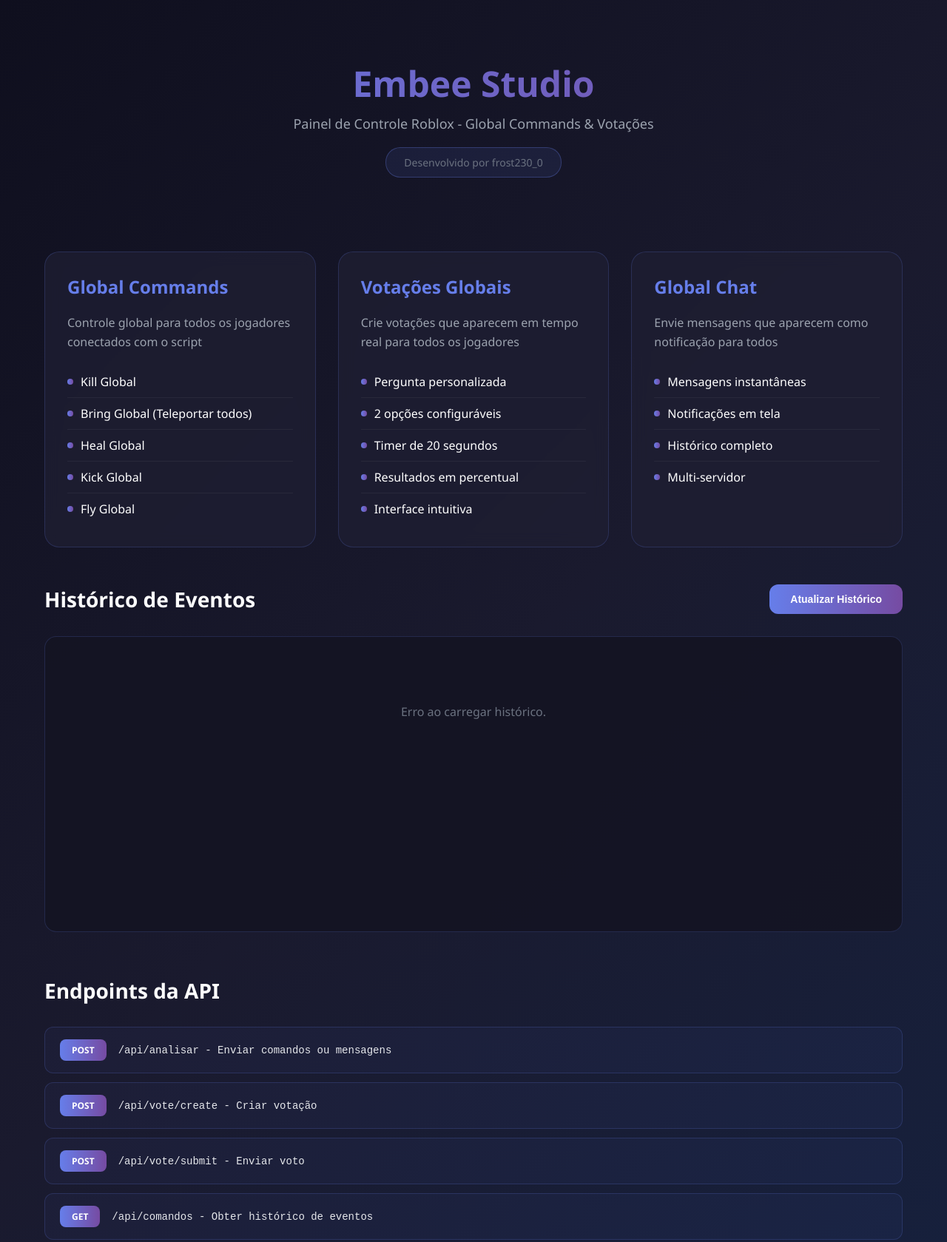
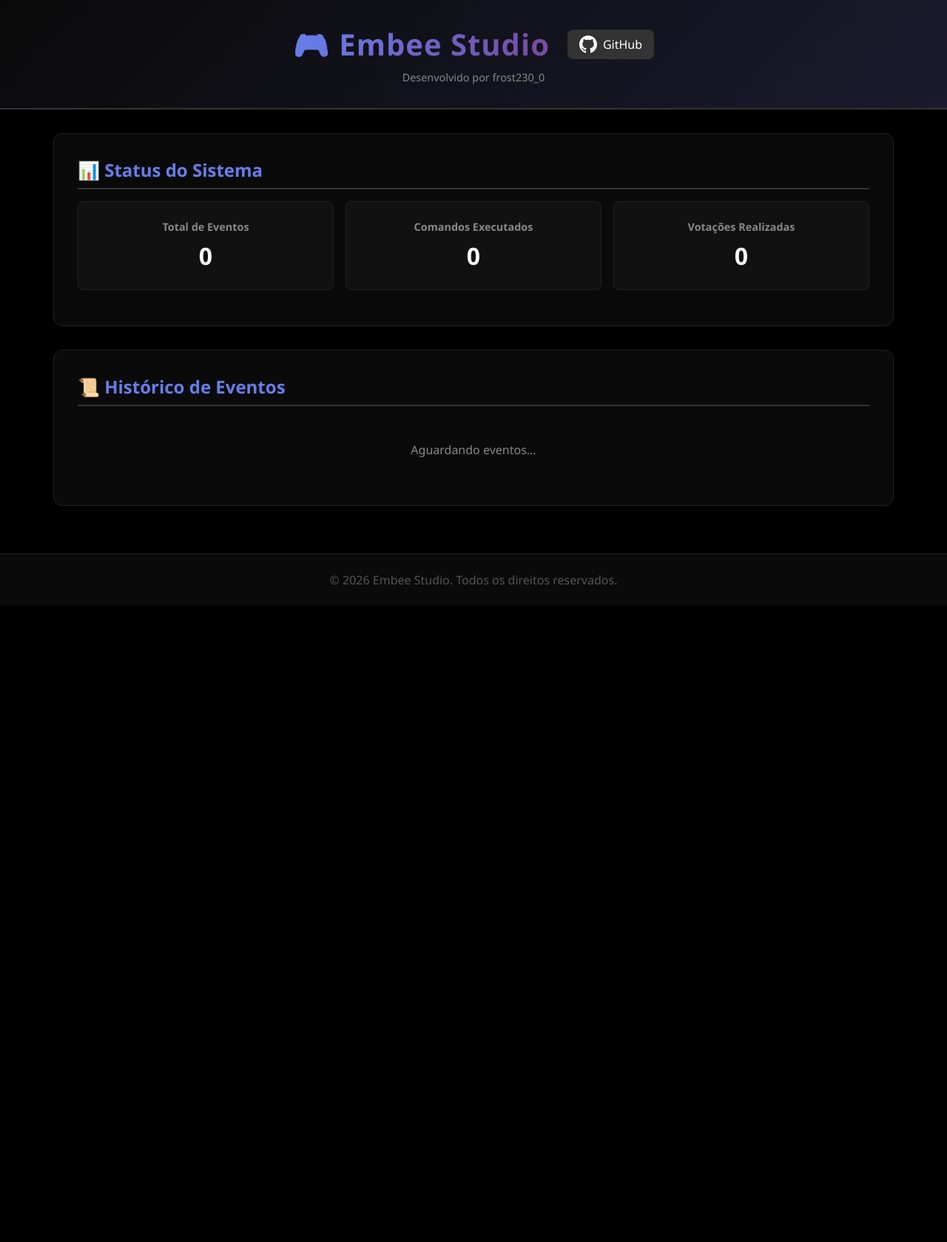
Before and after one commit to Frost230/analisy, a website: page public/index.html in a window 1280 px wide. Shown: the top 1679 px of the page at 74% size. After the commit the page ends 819 px from the top, so only its background shows below. Drawn offline with Linux system fonts and the light colour scheme; no server answers.

Commit message:
embee stuido edit

```diff
--- a/public/index.html
+++ b/public/index.html
@@ -1,9 +1,10 @@
+
 <!DOCTYPE html>
 <html lang="pt-BR">
 <head>
     <meta charset="UTF-8">
     <meta name="viewport" content="width=device-width, initial-scale=1.0">
-    <title>Embee Studio - Painel de Controle</title>
+    <title>Embee Studio - Painel Global</title>
     <style>
         * {
             margin: 0;
@@ -13,414 +14,312 @@
 
         body {
             font-family: 'Segoe UI', Tahoma, Geneva, Verdana, sans-serif;
-            background: linear-gradient(135deg, #0f0f1e 0%, #1a1a2e 50%, #16213e 100%);
+            background: #000000;
+            color: #ffffff;
             min-height: 100vh;
-            color: #ffffff;
-        }
-
-        .container {
-            max-width: 1200px;
-            margin: 0 auto;
-            padding: 40px 20px;
+            display: flex;
+            flex-direction: column;
         }
 
         header {
+            background: linear-gradient(135deg, #0a0a0a 0%, #1a1a2e 100%);
+            padding: 2rem;
             text-align: center;
-            margin-bottom: 60px;
-            padding: 40px 0;
+            border-bottom: 2px solid #333333;
+            box-shadow: 0 4px 20px rgba(0,0,0,0.5);
         }
 
-        .logo {
-            font-size: 48px;
-            font-weight: 800;
+        .header-content {
+            max-width: 1200px;
+            margin: 0 auto;
+            display: flex;
+            justify-content: center;
+            align-items: center;
+            gap: 1.5rem;
+        }
+
+        h1 {
+            font-size: 2.5rem;
             background: linear-gradient(90deg, #667eea 0%, #764ba2 100%);
             -webkit-background-clip: text;
             -webkit-text-fill-color: transparent;
             background-clip: text;
-            margin-bottom: 10px;
+            letter-spacing: 1px;
         }
 
-        .subtitle {
-            font-size: 18px;
-            color: #9ca3af;
-            margin-bottom: 20px;
-        }
-
-        .credits {
-            font-size: 14px;
-            color: #6b7280;
-            background: rgba(102, 126, 234, 0.1);
-            display: inline-block;
-            padding: 10px 24px;
-            border-radius: 20px;
-            border: 1px solid rgba(102, 126, 234, 0.3);
-        }
-
-        .grid {
-            display: grid;
-            grid-template-columns: repeat(auto-fit, minmax(350px, 1fr));
-            gap: 30px;
-            margin-bottom: 50px;
-        }
-
-        .card {
-            background: rgba(30, 30, 50, 0.8);
-            border: 1px solid rgba(102, 126, 234, 0.2);
-            border-radius: 20px;
-            padding: 30px;
-            backdrop-filter: blur(10px);
+        .github-link {
+            display: flex;
+            align-items: center;
+            gap: 0.5rem;
+            color: #ffffff;
+            text-decoration: none;
+            padding: 0.5rem 1rem;
+            border-radius: 8px;
+            background: #333333;
             transition: all 0.3s ease;
         }
 
-        .card:hover {
-            transform: translateY(-5px);
-            border-color: rgba(102, 126, 234, 0.5);
-            box-shadow: 0 20px 40px rgba(102, 126, 234, 0.2);
+        .github-link:hover {
+            background: #444444;
+            transform: translateY(-2px);
+            box-shadow: 0 4px 12px rgba(102, 126, 234, 0.3);
         }
 
-        .card-title {
-            font-size: 24px;
-            font-weight: 700;
-            margin-bottom: 20px;
-            color: #667eea;
+        .github-icon {
+            width: 24px;
+            height: 24px;
         }
 
-        .card-description {
-            color: #9ca3af;
-            margin-bottom: 20px;
-            line-height: 1.6;
+        .dev-credit {
+            margin-top: 0.5rem;
+            font-size: 0.9rem;
+            color: #888888;
         }
 
-        .feature-list {
-            list-style: none;
+        main {
+            flex: 1;
+            padding: 2rem;
+            max-width: 1200px;
+            margin: 0 auto;
+            width: 100%;
         }
 
-        .feature-list li {
-            padding: 10px 0;
-            border-bottom: 1px solid rgba(255, 255, 255, 0.05);
-            display: flex;
-            align-items: center;
-            gap: 10px;
+        .container {
+            background: #0a0a0a;
+            border-radius: 12px;
+            padding: 2rem;
+            margin-bottom: 2rem;
+            border: 1px solid #222222;
+            box-shadow: 0 8px 32px rgba(0,0,0,0.4);
         }
 
-        .feature-list li:last-child {
-            border-bottom: none;
+        .container h2 {
+            margin-bottom: 1rem;
+            color: #667eea;
+            font-size: 1.5rem;
+            border-bottom: 2px solid #333333;
+            padding-bottom: 0.5rem;
         }
 
-        .feature-icon {
-            width: 8px;
-            height: 8px;
-            background: linear-gradient(90deg, #667eea 0%, #764ba2 100%);
-            border-radius: 50%;
+        .status-grid {
+            display: grid;
+            grid-template-columns: repeat(auto-fit, minmax(200px, 1fr));
+            gap: 1rem;
+            margin-bottom: 1rem;
         }
 
-        .events-section {
-            margin-top: 40px;
+        .status-card {
+            background: #111111;
+            padding: 1.5rem;
+            border-radius: 8px;
+            border: 1px solid #222222;
+            text-align: center;
+            transition: all 0.3s ease;
         }
 
-        .section-header {
+        .status-card:hover {
+            border-color: #667eea;
+            transform: translateY(-4px);
+            box-shadow: 0 8px 24px rgba(102,126,234,0.2);
+        }
+
+        .status-card h3 {
+            color: #888888;
+            font-size: 0.9rem;
+            margin-bottom: 0.5rem;
+        }
+
+        .status-card p {
+            font-size: 2rem;
+            font-weight: bold;
+            color: #ffffff;
+        }
+
+        .command-item {
+            background: #111111;
+            padding: 1rem;
+            margin-bottom: 0.5rem;
+            border-radius: 6px;
+            border-left: 4px solid #667eea;
             display: flex;
             justify-content: space-between;
             align-items: center;
-            margin-bottom: 30px;
-        }
-
-        .section-title {
-            font-size: 28px;
-            font-weight: 700;
-        }
-
-        .refresh-btn {
-            background: linear-gradient(90deg, #667eea 0%, #764ba2 100%);
-            color: white;
-            border: none;
-            padding: 12px 28px;
-            border-radius: 12px;
-            font-size: 14px;
-            font-weight: 600;
-            cursor: pointer;
-            transition: all 0.3s ease;
-        }
-
-        .refresh-btn:hover {
-            transform: scale(1.05);
-            box-shadow: 0 10px 30px rgba(102, 126, 234, 0.4);
-        }
-
-        .refresh-btn:active {
-            transform: scale(0.95);
-        }
-
-        #historicoConteudo {
-            background: rgba(20, 20, 35, 0.9);
-            border: 1px solid rgba(102, 126, 234, 0.2);
-            border-radius: 16px;
-            padding: 30px;
-            min-height: 400px;
-        }
-
-        .event-message {
-            background: rgba(102, 126, 234, 0.1);
-            border-left: 4px solid #667eea;
-            padding: 16px 20px;
-            border-radius: 8px;
-            margin-bottom: 12px;
             transition: all 0.2s ease;
         }
 
-        .event-message:hover {
-            background: rgba(102, 126, 234, 0.2);
+        .command-item:hover {
+            background: #1a1a1a;
+            transform: translateX(4px);
         }
 
-        .event-message.init {
-            border-left-color: #764ba2;
+        .command-type {
+            display: inline-block;
+            padding: 0.25rem 0.75rem;
+            border-radius: 4px;
+            font-size: 0.8rem;
+            font-weight: bold;
         }
 
-        .event-message.command {
-            border-left-color: #f472b6;
+        .type-chat {
+            background: #1e3a5f;
+            color: #60a5fa;
         }
 
-        .event-player {
-            font-weight: 700;
-            color: #ffffff;
+        .type-command {
+            background: #2d1f1f;
+            color: #f97316;
         }
 
-        .event-action {
-            color: #d1d5db;
+        .type-vote {
+            background: #1f2d1f;
+            color: #4ade80;
         }
 
-        .event-time {
-            display: block;
-            margin-top: 8px;
-            font-size: 12px;
-            color: #6b7280;
-        }
-
-        .empty-state {
-            text-align: center;
-            padding: 60px 20px;
-            color: #6b7280;
-        }
-
-        .endpoints-section {
-            margin-top: 60px;
-        }
-
-        .endpoint-item {
-            background: rgba(102, 126, 234, 0.05);
-            border: 1px solid rgba(102, 126, 234, 0.2);
-            border-radius: 12px;
-            padding: 16px 20px;
-            margin-bottom: 12px;
-            display: flex;
-            align-items: center;
-            gap: 16px;
-        }
-
-        .endpoint-method {
-            background: linear-gradient(90deg, #667eea 0%, #764ba2 100%);
-            color: white;
-            padding: 6px 16px;
-            border-radius: 8px;
-            font-weight: 700;
-            font-size: 12px;
-            text-transform: uppercase;
-        }
-
-        .endpoint-path {
-            font-family: 'Courier New', Courier, monospace;
-            font-size: 14px;
-            color: #e5e7eb;
+        .command-meta {
+            font-size: 0.8rem;
+            color: #888888;
+            margin-top: 0.25rem;
         }
 
         footer {
             text-align: center;
-            margin-top: 80px;
-            padding: 30px 0;
-            color: #4b5563;
-            border-top: 1px solid rgba(102, 126, 234, 0.1);
-        }
-
-        footer a {
-            color: #667eea;
-            text-decoration: none;
-        }
-
-        @media (max-width: 768px) {
-            .logo {
-                font-size: 36px;
-            }
-
-            .section-header {
-                flex-direction: column;
-                gap: 20px;
-                text-align: center;
-            }
+            padding: 1.5rem;
+            background: #0a0a0a;
+            border-top: 1px solid #222222;
+            color: #555555;
         }
     </style>
 </head>
 <body>
-    <div class="container">
     <header>
-            <h1 class="logo">Embee Studio</h1>
-            <p class="subtitle">Painel de Controle Roblox - Global Commands & Votações</p>
-            <div class="credits">Desenvolvido por frost230_0</div>
+        <div class="header-content">
+            <h1>🎮 Embee Studio</h1>
+            <a href="https://github.com/Frost230/analisy" target="_blank" class="github-link">
+                <svg class="github-icon" viewBox="0 0 24 24" fill="currentColor">
+                    <path d="M12 0c-6.626 0-12 5.373-12 12 0 5.302 3.438 9.8 8.207 11.387.599.111.793-.261.793-.577v-2.234c-3.338.726-4.033-1.416-4.033-1.416-.546-1.387-1.333-1.756-1.333-1.756-1.089-.745.083-.729.083-.729 1.205.084 1.839 1.237 1.839 1.237 1.07 1.834 2.807 1.304 3.492.997.107-.775.418-1.305.762-1.604-2.665-.305-5.467-1.334-5.467-5.931 0-1.311.469-2.381 1.236-3.221-.124-.303-.535-1.524.117-3.176 0 0 1.008-.322 3.301 1.23.957-.266 1.983-.399 3.003-.404 1.02.005 2.047.138 3.006.404 2.291-1.552 3.297-1.23 3.297-1.23.653 1.653.242 2.874.118 3.176.77.84 1.235 1.911 1.235 3.221 0 4.609-2.807 5.624-5.479 5.921.43.372.823 1.102.823 2.222v3.293c0 .319.192.694.801.576 4.765-1.589 8.199-6.086 8.199-11.386 0-6.627-5.373-12-12-12z"/>
+                </svg>
+                GitHub
+            </a>
+        </div>
+        <p class="dev-credit">Desenvolvido por frost230_0</p>
     </header>
 
-        <div class="grid">
-            <div class="card">
-                <h2 class="card-title">Global Commands</h2>
-                <p class="card-description">Controle global para todos os jogadores conectados com o script</p>
-                <ul class="feature-list">
-                    <li><span class="feature-icon"></span>Kill Global</li>
-                    <li><span class="feature-icon"></span>Bring Global (Teleportar todos)</li>
-                    <li><span class="feature-icon"></span>Heal Global</li>
-                    <li><span class="feature-icon"></span>Kick Global</li>
-                    <li><span class="feature-icon"></span>Fly Global</li>
-                </ul>
+    <main>
+        <div class="container">
+            <h2>📊 Status do Sistema</h2>
+            <div class="status-grid">
+                <div class="status-card">
+                    <h3>Total de Eventos</h3>
+                    <p id="totalEvents">0</p>
                 </div>
-            <div class="card">
-                <h2 class="card-title">Votações Globais</h2>
-                <p class="card-description">Crie votações que aparecem em tempo real para todos os jogadores</p>
-                <ul class="feature-list">
-                    <li><span class="feature-icon"></span>Pergunta personalizada</li>
-                    <li><span class="feature-icon"></span>2 opções configuráveis</li>
-                    <li><span class="feature-icon"></span>Timer de 20 segundos</li>
-                    <li><span class="feature-icon"></span>Resultados em percentual</li>
-                    <li><span class="feature-icon"></span>Interface intuitiva</li>
-                </ul>
+                <div class="status-card">
+                    <h3>Comandos Executados</h3>
+                    <p id="totalCommands">0</p>
                 </div>
-            <div class="card">
-                <h2 class="card-title">Global Chat</h2>
-                <p class="card-description">Envie mensagens que aparecem como notificação para todos</p>
-                <ul class="feature-list">
-                    <li><span class="feature-icon"></span>Mensagens instantâneas</li>
-                    <li><span class="feature-icon"></span>Notificações em tela</li>
-                    <li><span class="feature-icon"></span>Histórico completo</li>
-                    <li><span class="feature-icon"></span>Multi-servidor</li>
-                </ul>
+                <div class="status-card">
+                    <h3>Votações Realizadas</h3>
+                    <p id="totalVotes">0</p>
+                </div>
             </div>
         </div>
 
-        <div class="events-section">
-            <div class="section-header">
-                <h2 class="section-title">Histórico de Eventos</h2>
-                <button class="refresh-btn" id="refreshButton">Atualizar Histórico</button>
-            </div>
-            <div id="historicoConteudo" class="empty-state">Carregando histórico...</div>
-        </div>
-
-        <div class="endpoints-section">
-            <h2 class="section-title" style="margin-bottom: 30px;">Endpoints da API</h2>
-            <div class="endpoint-item">
-                <span class="endpoint-method">POST</span>
-                <span class="endpoint-path">/api/analisar - Enviar comandos ou mensagens</span>
-            </div>
-            <div class="endpoint-item">
-                <span class="endpoint-method">POST</span>
-                <span class="endpoint-path">/api/vote/create - Criar votação</span>
-            </div>
-            <div class="endpoint-item">
-                <span class="endpoint-method">POST</span>
-                <span class="endpoint-path">/api/vote/submit - Enviar voto</span>
-            </div>
-            <div class="endpoint-item">
-                <span class="endpoint-method">GET</span>
-                <span class="endpoint-path">/api/comandos - Obter histórico de eventos</span>
+        <div class="container">
+            <h2>📜 Histórico de Eventos</h2>
+            <div id="historyContainer">
+                <p style="color: #888888; text-align: center; padding: 2rem;">Aguardando eventos...</p>
             </div>
         </div>
+    </main>
 
     <footer>
         <p>&copy; 2026 Embee Studio. Todos os direitos reservados.</p>
     </footer>
-    </div>
 
     <script>
-        const historicoConteudo = document.getElementById('historicoConteudo');
-        const refreshButton = document.getElementById('refreshButton');
+        let totalEvents = 0;
+        let totalCommands = 0;
+        let totalVotes = 0;
 
-        function escapeHtml(str) {
-            return String(str)
-                .replace(/&/g, '&amp;')
-                .replace(/</g, '&lt;')
-                .replace(/>/g, '&gt;')
-                .replace(/"/g, '&quot;')
-                .replace(/'/g, '&#039;');
-        }
-
-        function formatarMensagem(evento) {
-            if (!evento) return '';
-
-            if (evento.tipo === 'vote_start') {
-                return `
-                    <div class="event-message init">
-                        <span class="event-player">[VOTAÇÃO INICIADA] ${evento.player || 'Sistema'}</span>
-                        <span class="event-action"> - ${escapeHtml(evento.vote.question)}</span>
-                        <span class="event-time">${new Date(evento.timestamp || evento.data).toLocaleTimeString('pt-BR')}</span>
-                    </div>
-                `;
-            }
-
-            if (evento.tipo === 'vote_end') {
-                return `
-                    <div class="event-message init">
-                        <span class="event-player">[RESULTADOS]</span>
-                        <span class="event-action"> ${escapeHtml(evento.vote.option1)}: ${evento.results.option1}% | ${escapeHtml(evento.vote.option2)}: ${evento.results.option2}% (Total: ${evento.results.total} votos)</span>
-                        <span class="event-time">${new Date(evento.timestamp || evento.data).toLocaleTimeString('pt-BR')}</span>
-                    </div>
-                `;
-            }
-
-            if (evento.tipo === 'comando_global') {
-                const acao = evento.acao || 'comando_global';
-                return `
-                    <div class="event-message command">
-                        <span class="event-player">[COMANDO GLOBAL] ${evento.player || 'Sistema'}</span>
-                        <span class="event-action"> executou ${escapeHtml(acao)}</span>
-                        <span class="event-time">${new Date(evento.timestamp || evento.data).toLocaleTimeString('pt-BR')}</span>
-                    </div>
-                `;
-            }
-
-            if (evento.tipo === 'chat' || evento.conteudo) {
-                const conteudo = evento.conteudo || evento.textoOriginal || '';
-                return `
-                    <div class="event-message">
-                        <span class="event-player">${evento.player || 'Sistema'}</span>
-                        <span class="event-action">: ${escapeHtml(conteudo)}</span>
-                        <span class="event-time">${new Date(evento.timestamp || evento.data).toLocaleTimeString('pt-BR')}</span>
-                    </div>
-                `;
-            }
-
-            return '';
-        }
-
-        async function carregarHistorico() {
+        async function fetchCommands() {
             try {
                 const response = await fetch('/api/comandos');
                 const data = await response.json();
 
-                if (!data.sucesso) {
-                    historicoConteudo.innerHTML = '<p class="empty-state">Falha ao carregar histórico.</p>';
+                if (data.sucesso) {
+                    updateUI(data.comandos);
+                }
+            } catch (error) {
+                console.error('Erro ao buscar comandos:', error);
+            }
+        }
+
+        function updateUI(commands) {
+            const historyContainer = document.getElementById('historyContainer');
+
+            if (commands.length === 0) {
+                historyContainer.innerHTML = '<p style="color: #888888; text-align: center; padding: 2rem;">Aguardando eventos...</p>';
                 return;
             }
 
-                const lista = data.comandos || [];
-                if (lista.length === 0) {
-                    historicoConteudo.innerHTML = '<p class="empty-state">Nenhum evento registrado ainda.</p>';
+            // Atualiza contadores
+            totalEvents = commands.length;
+            totalCommands = commands.filter(c => c.tipo === 'comando_global').length;
+            totalVotes = commands.filter(c => c.tipo === 'vote_start').length;
+
+            document.getElementById('totalEvents').textContent = totalEvents;
+            document.getElementById('totalCommands').textContent = totalCommands;
+            document.getElementById('totalVotes').textContent = totalVotes;
+
+            // Renderiza histórico
+            historyContainer.innerHTML = commands.slice(0, 50).map(event => {
+                let typeClass = 'type-chat';
+                let typeText = 'Chat';
+                let content = '';
+
+                if (event.tipo === 'comando_global') {
+                    typeClass = 'type-command';
+                    typeText = 'Comando';
+                    content = event.acao || event.conteudo;
+                } else if (event.tipo === 'vote_start') {
+                    typeClass = 'type-vote';
+                    typeText = 'Votação';
+                    content = event.vote ? event.vote.question : 'Nova votação iniciada';
+                } else if (event.tipo === 'vote_end') {
+                    typeClass = 'type-vote';
+                    typeText = 'Resultado';
+                    content = event.results
+                        ? `${event.vote.option1}: ${event.results.option1}% | ${event.vote.option2}: ${event.results.option2}% (Total: ${event.results.total} votos)`
+                        : 'Votação encerrada';
                 } else {
-                    historicoConteudo.innerHTML = lista.map(evento => formatarMensagem(evento)).join('');
-                }
-            } catch (error) {
-                historicoConteudo.innerHTML = '<p class="empty-state">Erro ao carregar histórico.</p>';
-                console.error(error);
-            }
+                    content = event.conteudo;
                 }
 
-        refreshButton.addEventListener('click', carregarHistorico);
-        carregarHistorico();
-        setInterval(carregarHistorico, 3000);
+                const date = new Date(event.timestamp);
+                const time = date.toLocaleTimeString('pt-BR');
+
+                return `
+                    <div class="command-item">
+                        <div>
+                            <span class="command-type ${typeClass}">${typeText}</span>
+                            <div style="margin-top: 0.5rem;">
+                                <strong>${event.player || 'Sistema'}:</strong> ${escapeHtml(content)}
+                            </div>
+                            <div class="command-meta">${time}</div>
+                        </div>
+                    </div>
+                `;
+            }).join('');
+        }
+
+        function escapeHtml(text) {
+            const div = document.createElement('div');
+            div.textContent = text;
+            return div.innerHTML;
+        }
+
+        // Atualiza a cada 1.5 segundos
+        fetchCommands();
+        setInterval(fetchCommands, 1500);
     </script>
 </body>
 </html>
```
Also changed, not shown: index.js (+46 -2 lines), package.json (+5 -2 lines), 1 other file. Lines whose indentation alone changed are shown as unchanged.
